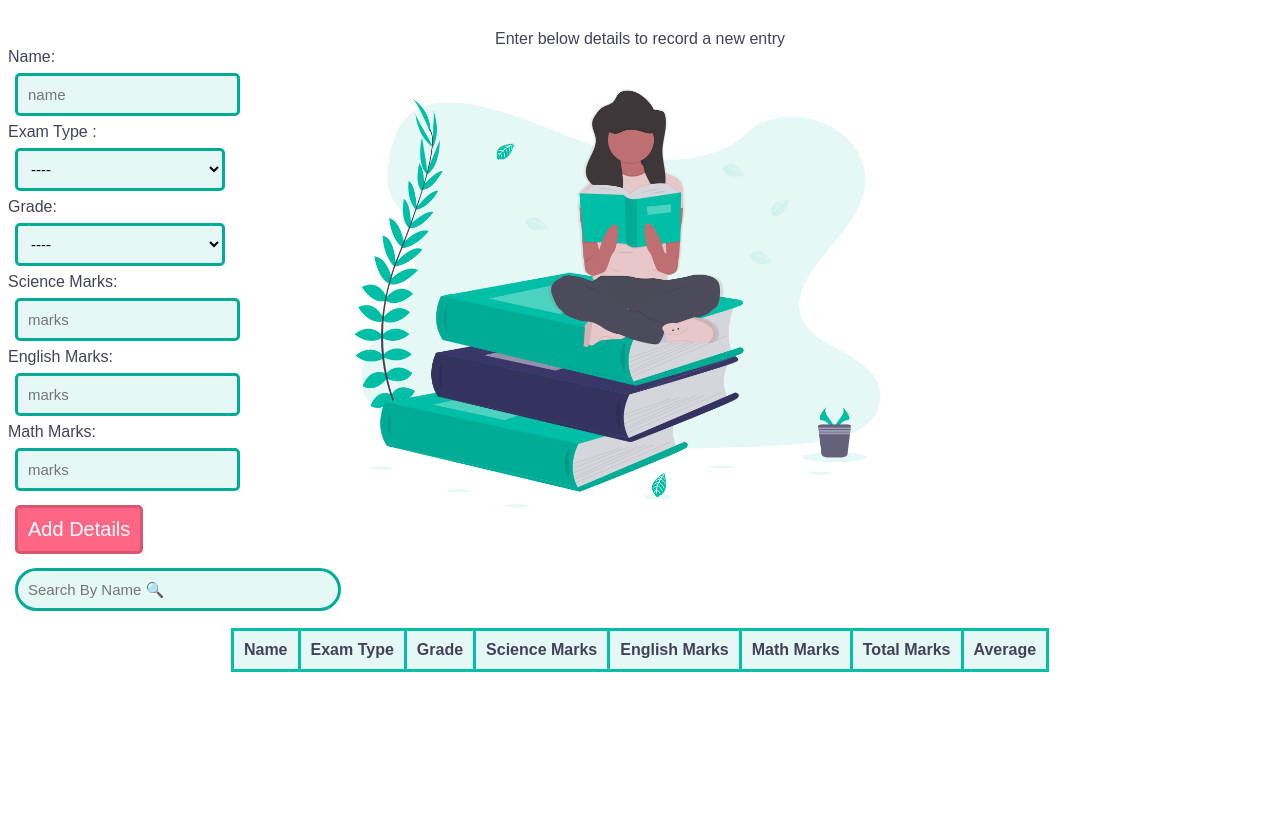
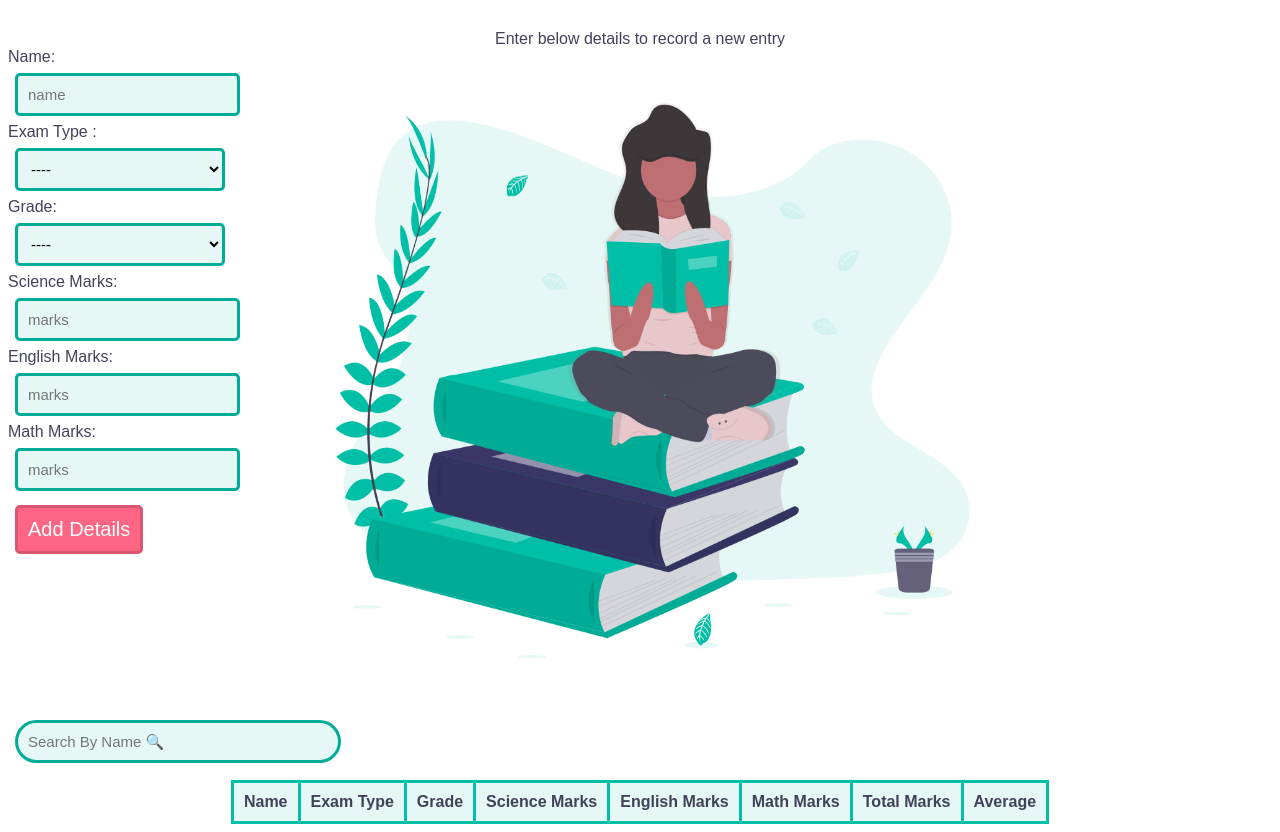
Before and after one commit to harshakhan/Marks-Recorder, a plain HTML site: page index.html in a window 1280 px wide. Shown: the part 95-927 px from the top of the page. Before the commit the page ends 800 px from the top, so only its background shows below. Drawn offline with Linux system fonts and the light colour scheme.

Commit message:
image adjust

```diff
--- a/index.html
+++ b/index.html
@@ -17,7 +17,8 @@
         <h1>Marks Recorder</h1>
         <p>Enter below details to record a new entry</p>
 
-        <div id="image"><img src="resources/body4.png" alt="img"></div>
+        <div id="image">
+          <img style="width:310%" src="resources/body4.png" alt="img"></div>
 
       <form>
           <lable for ="name">Name:</lable><br>
--- a/marks.css
+++ b/marks.css
@@ -89,10 +89,10 @@ input, button, select{
   }
   #image{
     display: flex;
-    width:600px;
-    height: 500px;
+    width: 20%;
+    height: 665px;
     float: right;
-    margin-right: 30%;
+    margin-right: 60%;
     /* padding: 10px; */
 
     /* background-color: white; */
```
